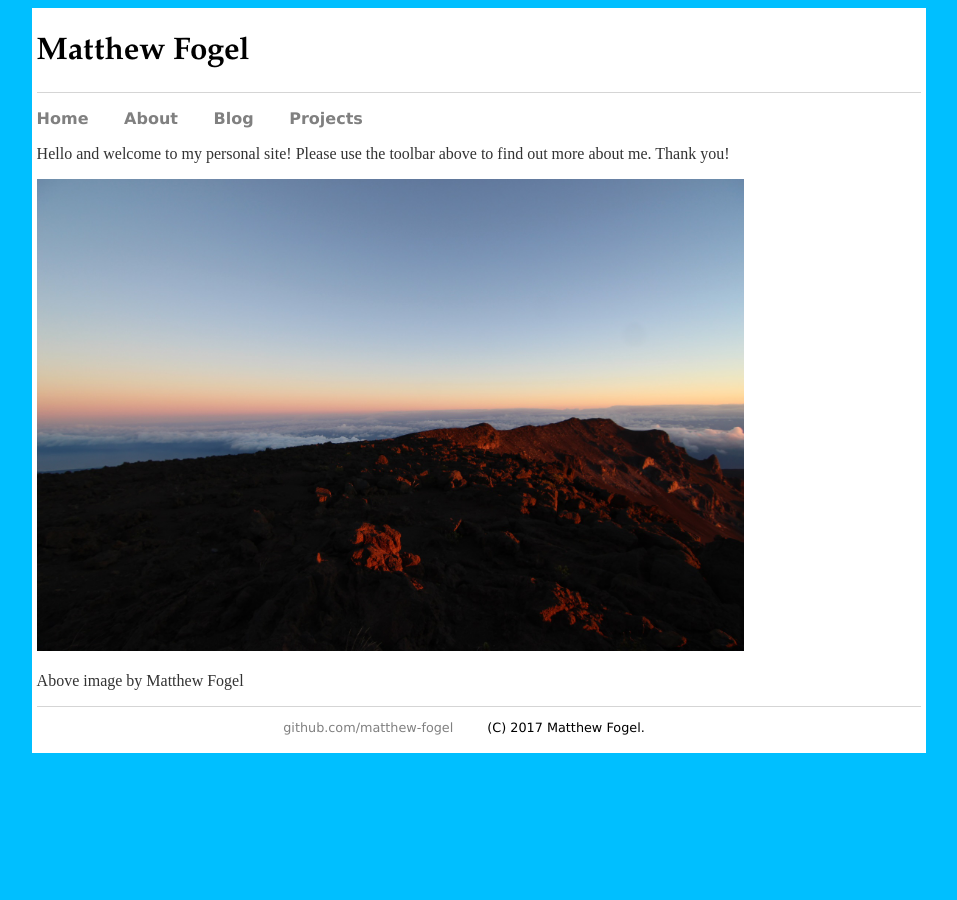
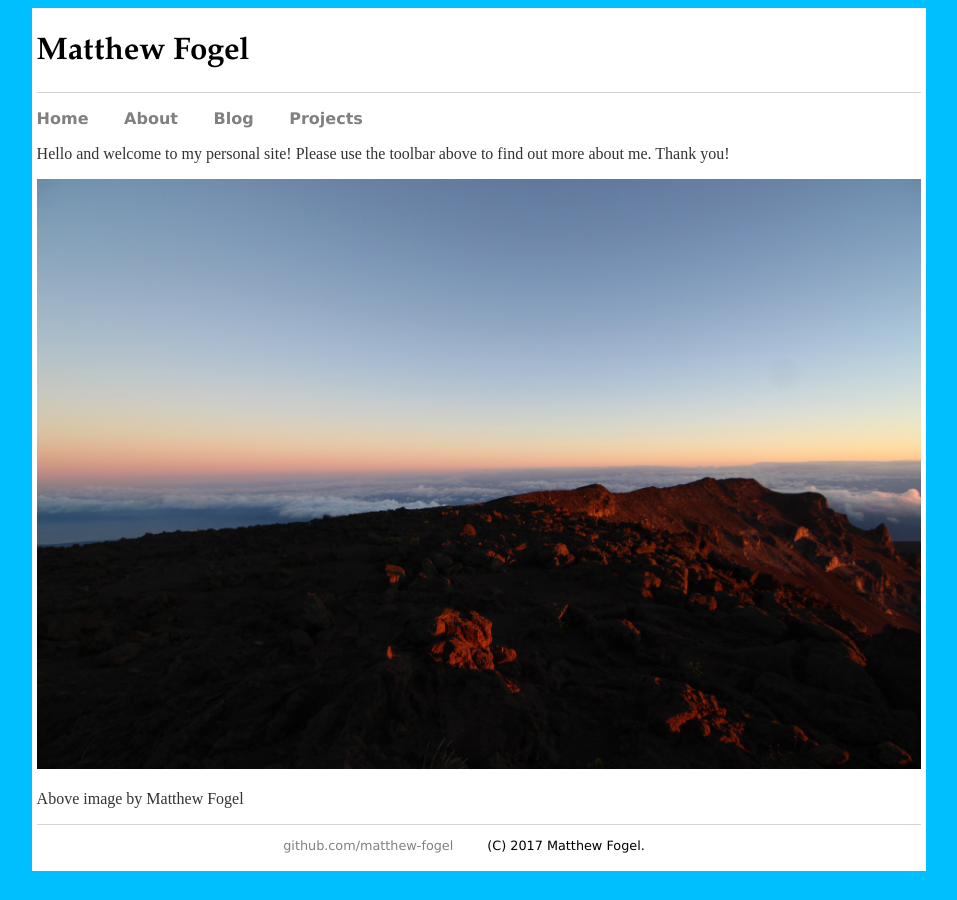
Before and after one commit to matthew-fogel/matthew-fogel.github.io, a Jekyll site: the page built from index.html, in a window 1280 px wide. Shown: the whole page, without its empty margins (161-1118 px from the left). Built offline with Jekyll 4.4.1, drawn with Linux system fonts in a browser that asks for light colours.

Commit message:
Create index.html

```diff
--- a/index.html
+++ b/index.html
@@ -6,7 +6,7 @@ title: Matthew Fogel
 	<p> Hello and welcome to my personal site! Please use the toolbar above to find out more about me. Thank you!
 	</p>
 	<div class = "image">
-		<img src = "../cratersmall.jpg" alt = "Haleakala Crater (C) Matthew Fogel" class = "inline" width = "80%"/>
+		<img src = "../cratersmall.jpg" alt = "Haleakala Crater (C) Matthew Fogel" class = "inline" width = "100%"/>
 		<p> Above image by Matthew Fogel</p>
 	</div><!-- /.image-->
 </div><!-- /.information -->
```
